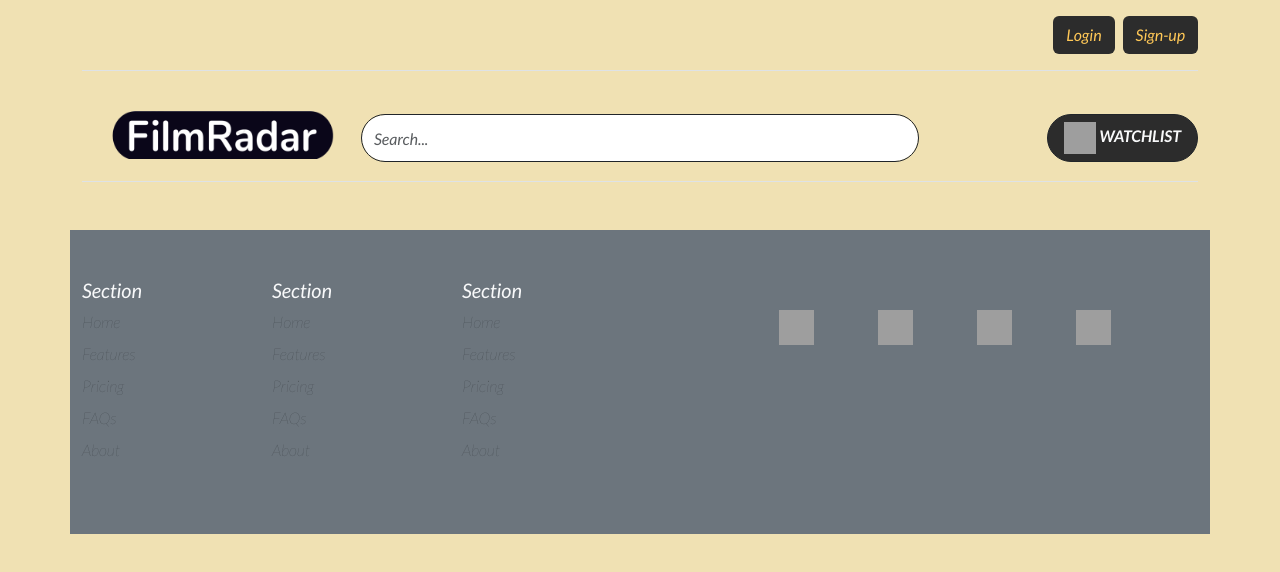
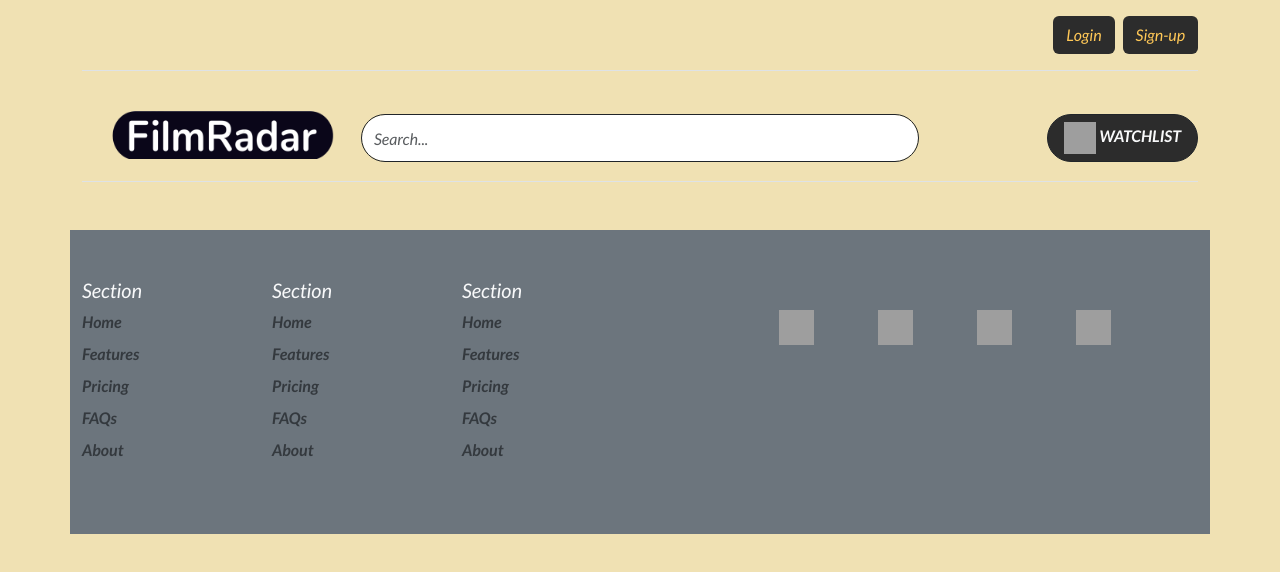
Before and after one commit to muradkamill/Film-Radar, an Angular app: page /search in a window 1280 px wide. Shown: the top 572 px of the page. Built offline with nearby package versions, Linux system fonts and the light colour scheme; grey boxes are pictures that could not be loaded.

Commit message:
Change Api Key

```diff
--- a/src/app/card-page/info/info.component.ts
+++ b/src/app/card-page/info/info.component.ts
@@ -21,6 +21,7 @@ export class InfoComponent implements OnInit{
   Metacritic: any;
   Id?: SafeResourceUrl|null=null;
   api: any[] = [];
+  key='AIzaSyBGlvykkr32Ewb6OogNtckDeejIR21cbrU'
 
 
   constructor(
@@ -68,7 +69,7 @@ export class InfoComponent implements OnInit{
 
       this.httpClient
         .get<any>(
-`https://www.googleapis.com/youtube/v3/search?part=snippet&q=${this.name}&type=video&maxResults=20&order=viewCount&regionCode=US&key=AIzaSyA_o6sF9AysjEueXAE25PW4ezPoH2y2pwU`).subscribe({
+`https://www.googleapis.com/youtube/v3/search?part=snippet&q=${this.name}&type=video&maxResults=20&order=viewCount&regionCode=US&key=${this.key}`).subscribe({
           next: (data) =>{
             for (let i = 0; i < 4; i++) {
               let x = Math.floor(Math.random() * 15);
--- a/src/app/main-components/bests/bests.component.html
+++ b/src/app/main-components/bests/bests.component.html
@@ -2,9 +2,9 @@
 
 
 <div class="container mt-5 mb-5">
-  <h3 class="mb-5">THE BEST MOVIES</h3>
+  <h3 class="mb-5">THE BEST MOVIES </h3>
   <div class="row">
-    @if (api[0] && api[1] && api[2]) {
+    @if (api[0]?.snippet.title && api[1]?.snippet.title && api[2]?.snippet.title && api[3]?.snippet.title) {
     <div class="col-md-3 col-12 mb-md-0 mb-3">
       <div class="video-card">
         <img src='{{api[0]?.snippet?.thumbnails.high.url}}' class="video-thumbnail" alt="Video Thumbnail">
--- a/src/app/main-components/bests/bests.component.ts
+++ b/src/app/main-components/bests/bests.component.ts
@@ -11,6 +11,7 @@ import { DomSanitizer, SafeResourceUrl } from '@angular/platform-browser';
 export class BestsComponent implements OnInit {
   api: any[] = [];
   Id?: SafeResourceUrl|null=null;
+  key='AIzaSyBGlvykkr32Ewb6OogNtckDeejIR21cbrU'
 
   constructor(private httpClient: HttpClient,private sanitizer: DomSanitizer) {}
 
@@ -19,7 +20,7 @@ export class BestsComponent implements OnInit {
       let x = Math.floor(Math.random() * 60);
       this.httpClient
         .get<any>(
-          'https://www.googleapis.com/youtube/v3/search?part=snippet&q=The+Best+Movies&type=video&maxResults=1000&order=viewCount&regionCode=US&key=AIzaSyA9vlQ8G8rkprfaN3JbzZ7cuIupXiAOHeQ'
+          `https://www.googleapis.com/youtube/v3/search?part=snippet&q=The+Best+Movies&type=video&maxResults=1000&order=viewCount&regionCode=US&key=${this.key}`
         )
         .subscribe({
           next: (data) =>  {
--- a/src/app/shared/footer/footer.component.css
+++ b/src/app/shared/footer/footer.component.css
@@ -6,6 +6,6 @@ img{
 .company{
        color: #ffc857;
 }
-.container{
-
+.nav-link{
+       font-weight: bold;
 }
```
